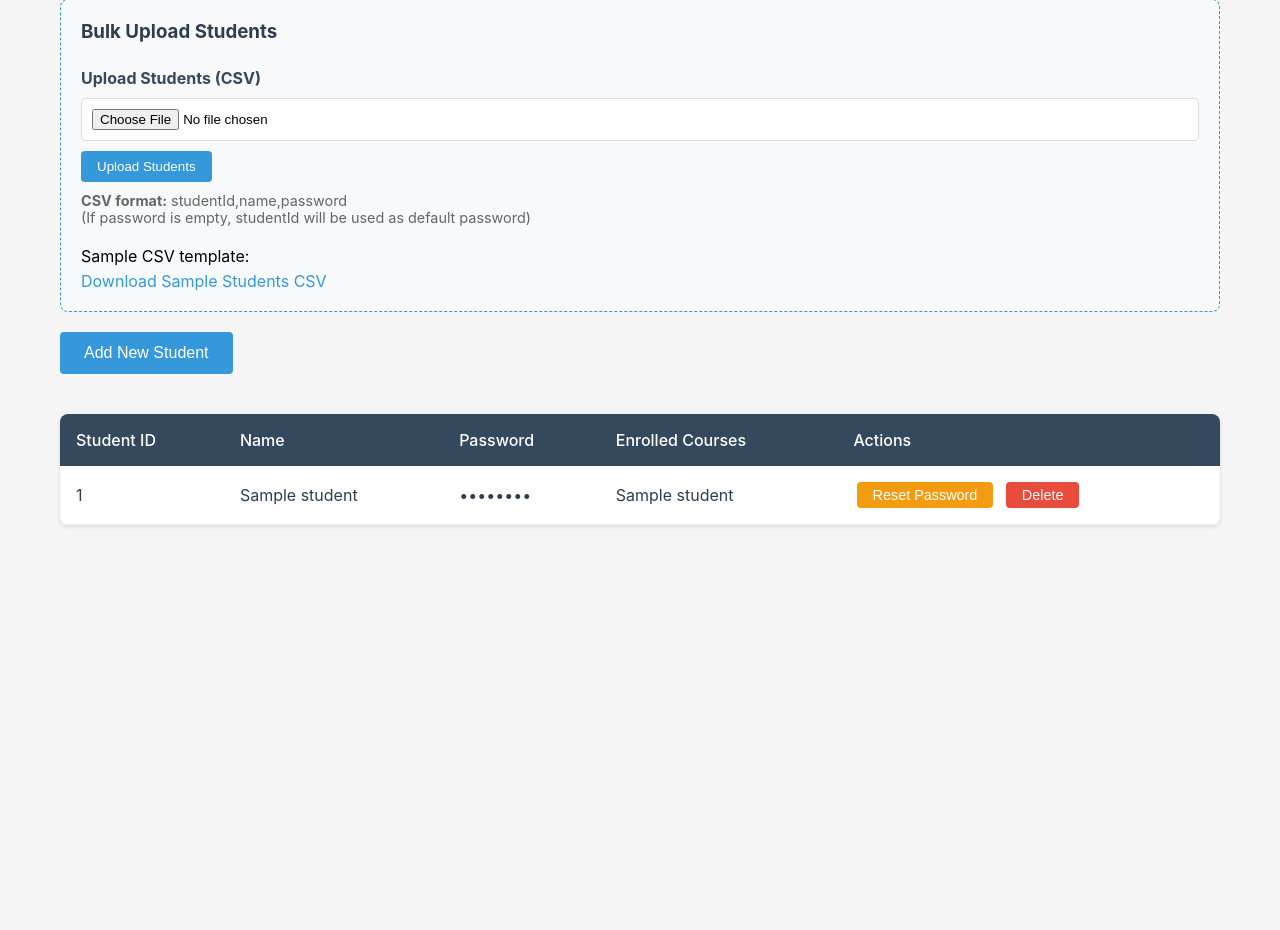
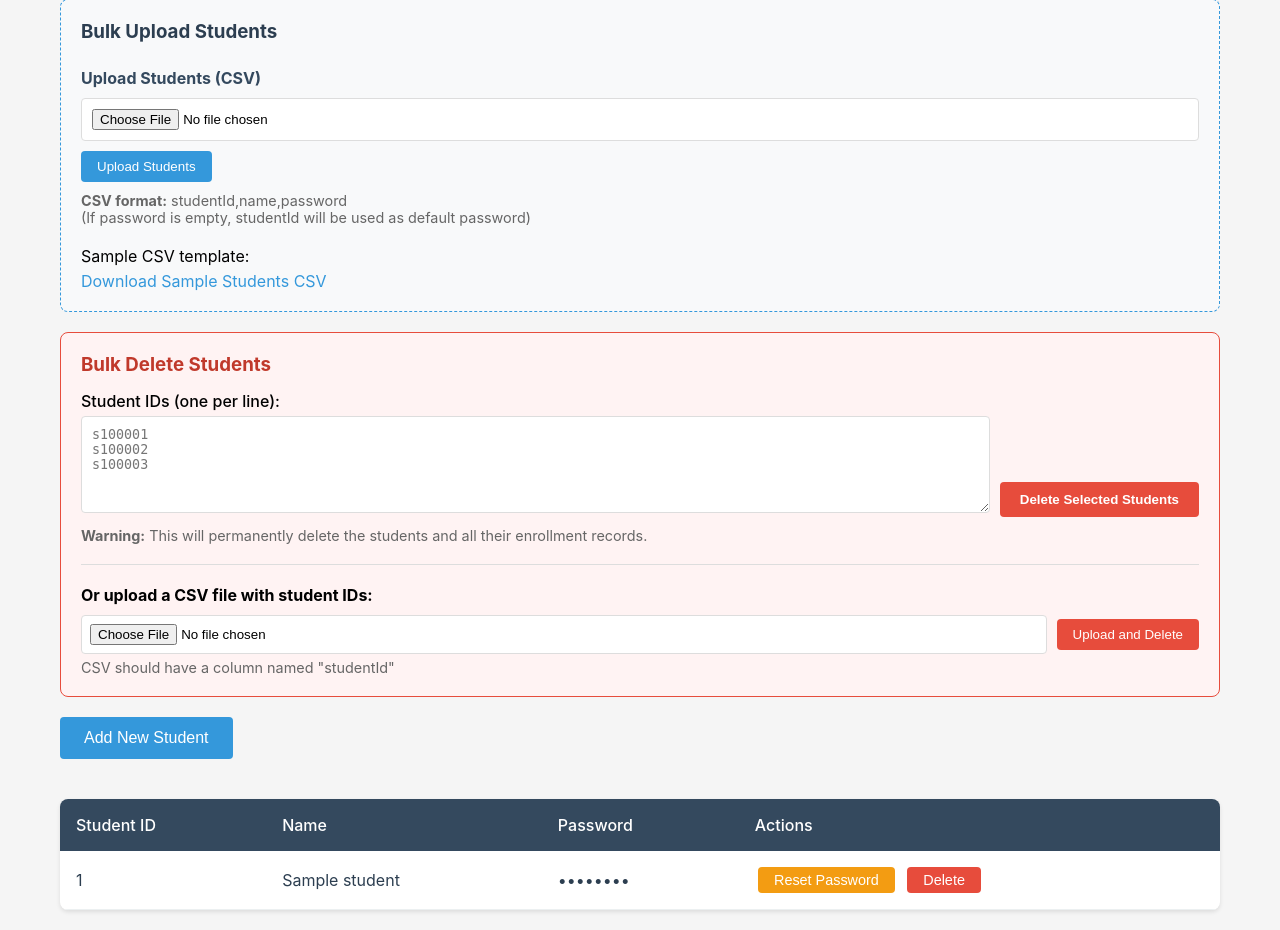
Before and after one commit to 6102project003/addrop-system, a Flask app: template templates/admin/students.html in a window 1280 px wide. Shown: the part 70-1000 px from the top of the page. Before the commit the page ends 597 px from the top, so only its background shows below. Run offline with Flask 3, Linux system fonts and the light colour scheme; the template is opened without the code that fills it: most values are stand-ins (such as "Sample title", 1, 10 or a date in 2020).

Commit message:
Update students.html

```diff
--- a/templates/admin/students.html
+++ b/templates/admin/students.html
@@ -3,7 +3,7 @@
 {% block content %}
 <h2>Manage Students</h2>
 
-<!-- Upload Section - 放最上面 -->
+<!-- Upload Section -->
 <div class="upload-section" style="margin: 20px 0; padding: 20px; background: #f8f9fa; border-radius: 8px; border: 1px dashed #3498db;">
     <h3 style="margin-bottom: 15px; color: #2c3e50;">Bulk Upload Students</h3>
 
@@ -22,10 +22,43 @@
         </div>
     </div>
 
-    <!-- Sample CSV Links - Only Students -->
+    <!-- Sample CSV Links -->
     <div style="margin-top: 20px;">
         <p style="margin-bottom: 5px;">Sample CSV template:</p>
         <a href="#" onclick="downloadSampleStudents()" style="color: #3498db; text-decoration: none;">Download Sample Students CSV</a>
+    </div>
+</div>
+
+<!-- Bulk Delete Section -->
+<div style="margin: 20px 0; padding: 20px; background: #fff3f3; border-radius: 8px; border: 1px solid #e74c3c;">
+    <h3 style="margin-bottom: 15px; color: #c0392b;">Bulk Delete Students</h3>
+
+    <form method="POST" action="{{ url_for('admin_bulk_delete_students') }}" onsubmit="return confirmBulkDelete()">
+        <div style="display: flex; gap: 10px; align-items: flex-end;">
+            <div style="flex: 1;">
+                <label style="display: block; margin-bottom: 5px; font-weight: 500;">Student IDs (one per line):</label>
+                <textarea name="student_ids" rows="5" placeholder="s100001&#10;s100002&#10;s100003" style="width: 100%; padding: 10px; border: 1px solid #ddd; border-radius: 4px; font-family: monospace;" required></textarea>
+            </div>
+            <div>
+                <label style="display: block; margin-bottom: 5px; font-weight: 500;">&nbsp;</label>
+                <button type="submit" style="padding: 10px 20px; background-color: #e74c3c; color: white; border: none; border-radius: 4px; cursor: pointer; font-weight: bold;">Delete Selected Students</button>
+            </div>
+        </div>
+        <p style="font-size: 0.9rem; color: #666; margin-top: 10px;">
+            <strong>Warning:</strong> This will permanently delete the students and all their enrollment records.
+        </p>
+    </form>
+
+    <!-- Upload CSV for Bulk Delete -->
+    <div style="margin-top: 20px; padding-top: 20px; border-top: 1px solid #ddd;">
+        <p style="margin-bottom: 10px;"><strong>Or upload a CSV file with student IDs:</strong></p>
+        <form method="POST" action="{{ url_for('admin_bulk_delete_students_csv') }}" enctype="multipart/form-data">
+            <div style="display: flex; gap: 10px; align-items: center;">
+                <input type="file" name="file" accept=".csv" required style="padding: 8px; border: 1px solid #ddd; border-radius: 4px; background: white; flex: 1;">
+                <button type="submit" style="padding: 8px 16px; background-color: #e74c3c; color: white; border: none; border-radius: 4px; cursor: pointer;">Upload and Delete</button>
+            </div>
+            <p style="font-size: 0.9rem; color: #666; margin-top: 5px;">CSV should have a column named "studentId"</p>
+        </form>
     </div>
 </div>
 
@@ -56,14 +89,13 @@
     </form>
 </div>
 
-<!-- Students Table -->
+<!-- Students Table (without enrolled courses) -->
 <table class="courses-table" style="width: 100%; background: white; border-radius: 8px; overflow: hidden; box-shadow: 0 2px 4px rgba(0,0,0,0.1); margin-top: 20px;">
     <thead>
         <tr>
             <th style="background-color: #34495e; color: white; padding: 1rem; text-align: left;">Student ID</th>
             <th style="background-color: #34495e; color: white; padding: 1rem; text-align: left;">Name</th>
             <th style="background-color: #34495e; color: white; padding: 1rem; text-align: left;">Password</th>
-            <th style="background-color: #34495e; color: white; padding: 1rem; text-align: left;">Enrolled Courses</th>
             <th style="background-color: #34495e; color: white; padding: 1rem; text-align: left;">Actions</th>
         </tr>
     </thead>
@@ -73,7 +105,6 @@
             <td style="padding: 1rem; border-bottom: 1px solid #ecf0f1;">{{ student.studentId }}</td>
             <td style="padding: 1rem; border-bottom: 1px solid #ecf0f1;">{{ student.name }}</td>
             <td style="padding: 1rem; border-bottom: 1px solid #ecf0f1;">••••••••</td>
-            <td style="padding: 1rem; border-bottom: 1px solid #ecf0f1;">{{ student.enrolled_course_names }}</td>
             <td style="padding: 1rem; border-bottom: 1px solid #ecf0f1;">
                 <button onclick="resetPassword('{{ student.studentId }}')" style="padding: 0.3rem 1rem; background-color: #f39c12; color: white; border: none; border-radius: 4px; cursor: pointer; margin-right: 0.3rem;">Reset Password</button>
                 <button onclick="deleteStudent('{{ student.studentId }}')"
@@ -105,6 +136,10 @@ function downloadSampleStudents() {
     a.download = 'sample_students.csv';
     a.click();
     window.URL.revokeObjectURL(url);
+}
+
+function confirmBulkDelete() {
+    return confirm('Are you sure you want to delete all these students? This action cannot be undone.');
 }
 
 function resetPassword(studentId) {
```
